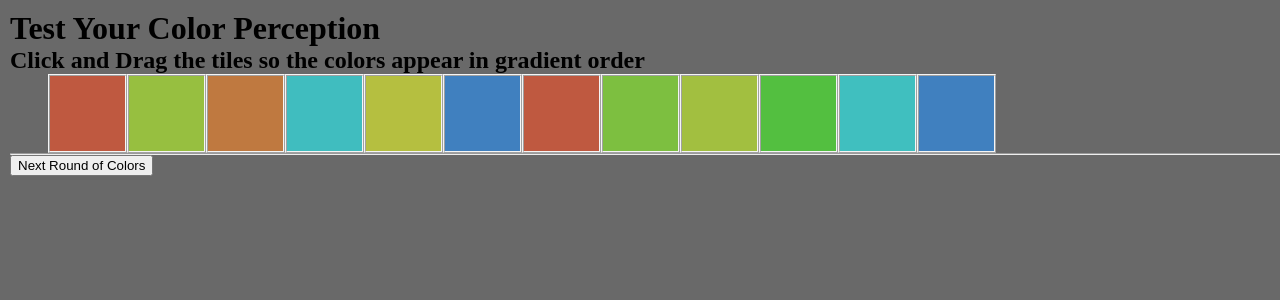
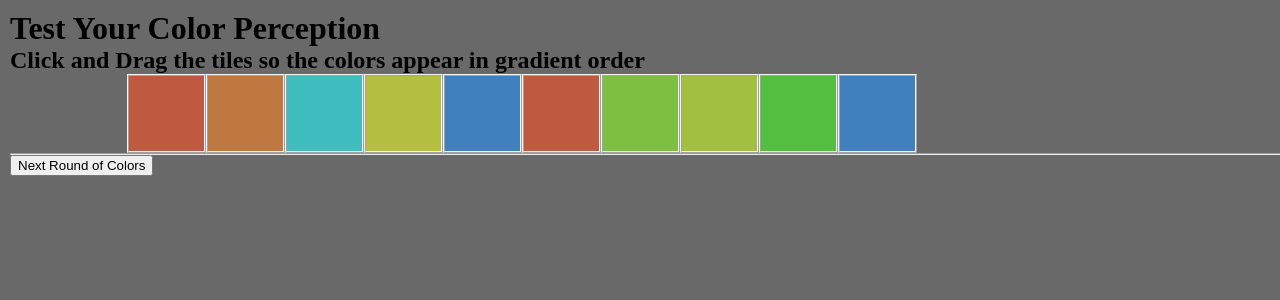
Before and after one commit to echos-echo/i-see-hue, a React (Create React App) app: page / in a window 1280 px wide. Shown: the top 300 px of the page. Built offline with nearby package versions, Linux system fonts and the light colour scheme.

Commit message:
fixed a small error in which the first and last tiles had duplicates

```diff
--- a/src/components/GameRow.js
+++ b/src/components/GameRow.js
@@ -37,7 +37,7 @@ function GameRow() {
                 {provided => (
                     <div {...provided.droppableProps} ref = {provided.innerRef} id='game-row'>
                         <SingleTile id={firstColor} color={firstColor} style={{backgroundColor: `hsl(${firstColor}, 50%, 50%)`}}/>
-                        {colors.map((color, index) =>
+                        {colors.slice(1, 9).map((color, index) =>
                         (<Draggable key={color.toString()} draggableId={color.toString()} isDragDisabled={checkSolution(colors, solution)} index={index}>
                             {provided => (
                                 <SingleTile id={color} style={{backgroundColor: `hsl(${color}, 50%, 50%)`}} innerRef={provided.innerRef} provided={provided} color={color}/>
```
